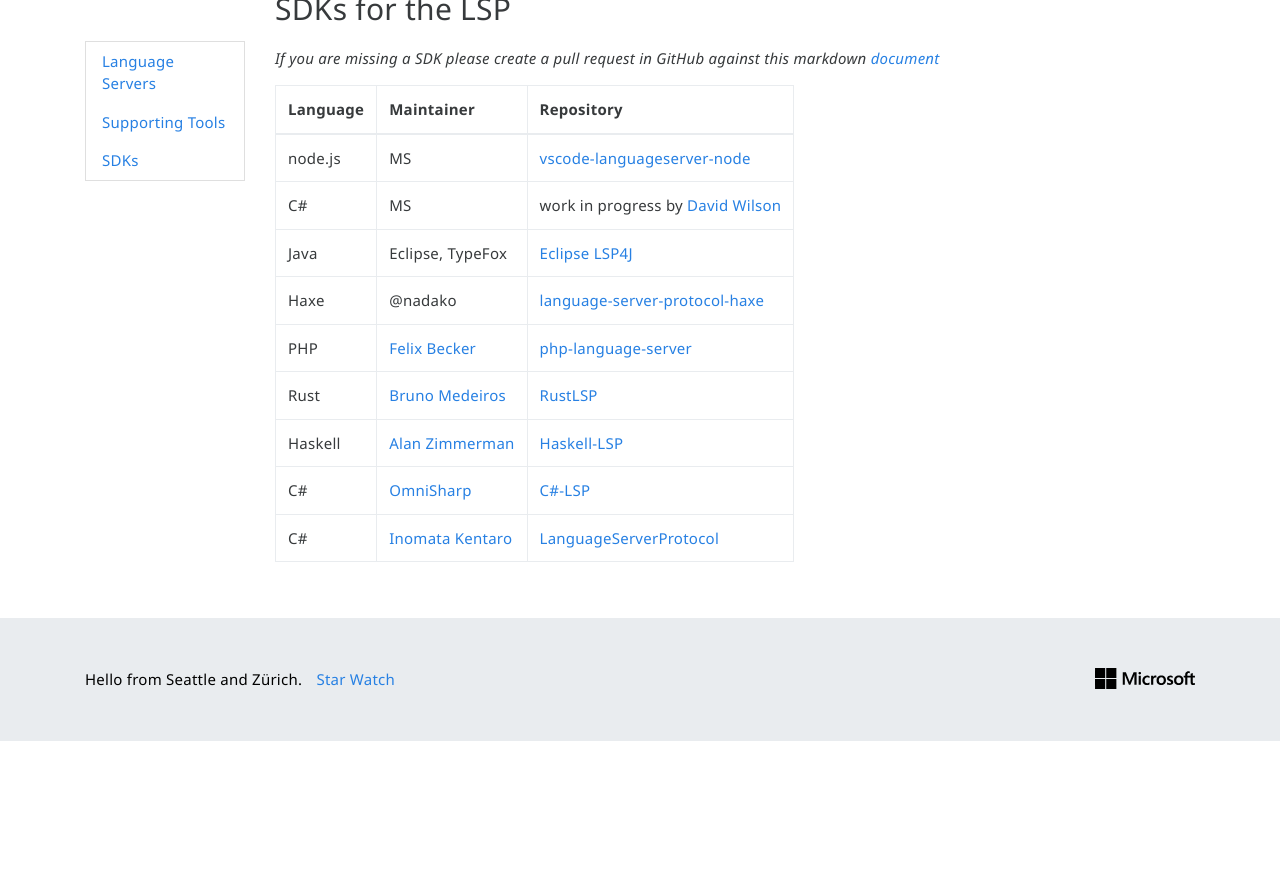
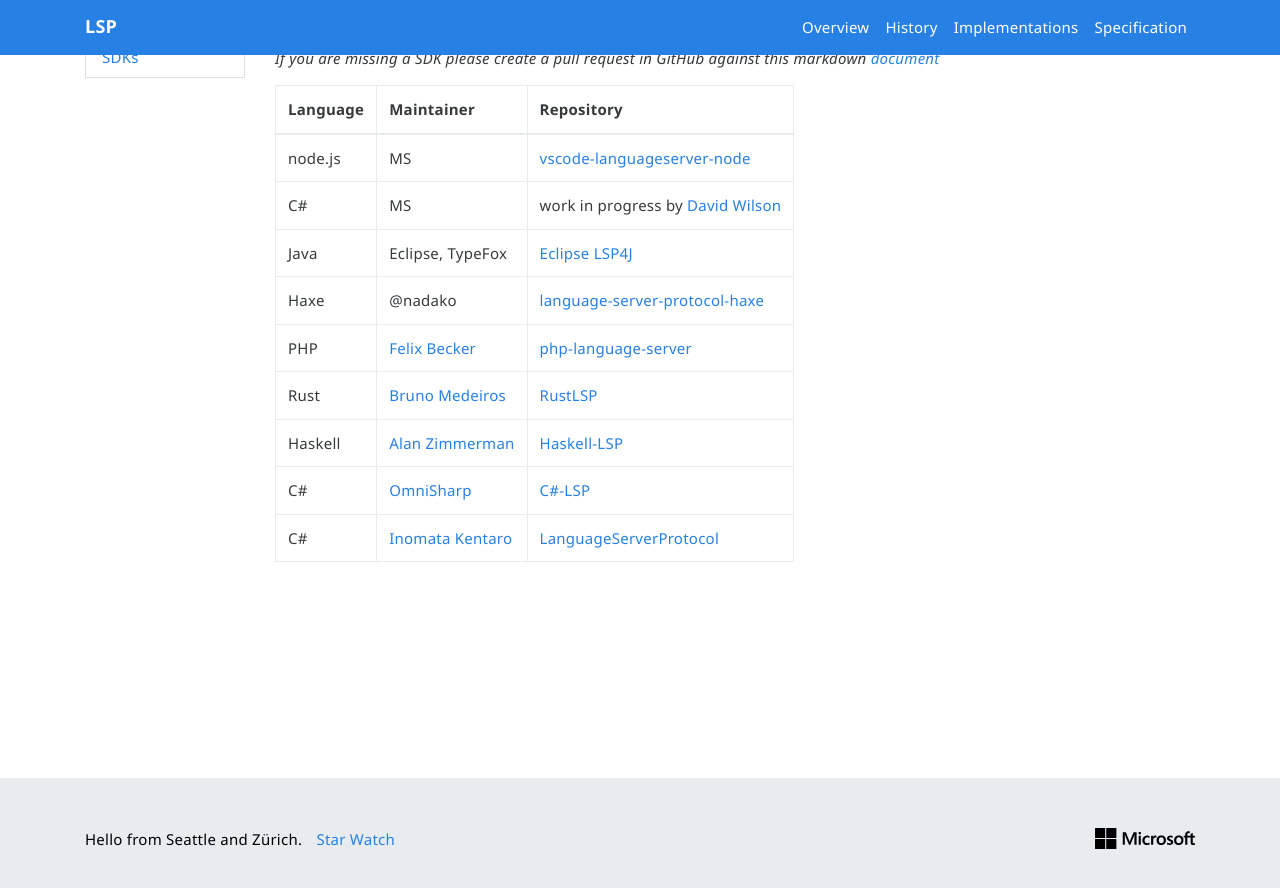
Before and after one commit to microsoft/language-server-protocol, a Jekyll site: the page built from _implementors/sdks.md, in a window 1280 px wide and 900 px high, scrolled down 157 px. Shown: the top 888 px of the window. Built offline with Jekyll 4.4.1, drawn with Linux system fonts in a browser that asks for light colours; nearby versions of some CDN libraries; before the commit the page ends 900 px from its top, so only the background shows below that.

Commit message:
Make navigation sticky using position: sticky

```diff
--- a/_includes/topnav.html
+++ b/_includes/topnav.html
@@ -1,4 +1,4 @@
-<header class="navbar navbar-expand-lg navbar-dark bg-primary">
+<header class="navbar navbar-expand-lg navbar-dark bg-primary lsp-navbar">
     <div class="container navbar-container">
         <a class="navbar-brand" href="{{ site.baseurl }}/">
             {% if page.sectionid != nil %}
--- a/_layouts/implementors.html
+++ b/_layouts/implementors.html
@@ -4,9 +4,8 @@
 
 <div class="container">
     <div class="row single-page">
-        <div class="col-lg-3 col-xl-2 d-none d-lg-block">
-            <div class="card sticky-top" style="top: 40px">
-
+        <div class="col-lg-3 col-xl-2 d-none d-lg-block lsp-sidebar">
+            <div class="card">
                 <ul class="nav flex-column list-unstyled">
                     {% assign sorted = site.implementors | sort: 'index' %}
                     {% for post in sorted %}
--- a/_layouts/specification.html
+++ b/_layouts/specification.html
@@ -11,8 +11,7 @@
             <div id="markdown-content-container">{{ content }}</div>
         </div>
 
-        <div class="col-lg-3 col-xl-2 d-none d-lg-block">
-            <div class="sticky-top" style="top: 40px">
+        <div class="col-lg-3 col-xl-2 d-none d-lg-block lsp-sidebar">
             {% for toc-l1 in site.data.specification-toc %}
             <div class="card">
                 <div id="outlineAccordion" data-children=".item">
@@ -40,4 +39,3 @@
         </div>
     </div>
 </div>
-</div>
--- a/css/main.scss
+++ b/css/main.scss
@@ -18,10 +18,11 @@
 }
 
 .header-container {
-  // background: url('../protocol.jpg');
+  color: #fff;
 
-  color: #fff;
-  margin-bottom: 80px;
+  @media (min-width: 576px) {
+  	margin-bottom: 80px;
+  }
 
   h1 {
 	margin-top: 15px;
@@ -347,13 +348,20 @@
 }
 
 .footer {
-	padding: 50px 0;
+	padding: 15px 0;
 	color: #000;
 	background: #e9ecef;
 
+	@media (min-width: 576px) {
+		padding: 50px 0;
+	}
+
 	img {
 		width: 100px;
-		float: right;
+
+		@media (min-width: 576px) {
+			float: right;
+		}
 	}
 
 	ul {
@@ -378,7 +386,7 @@
 			padding-bottom: 10px;
 
 			@media (min-width: 576px) {
-			display: inline-block;
+				display: inline-block;
 				padding: 0;
 			}
 		}
@@ -387,6 +395,23 @@
 	iframe {
 		position: relative;
 		top: 5px;
+	}
+}
+
+@media (min-width: 768px) {
+	.lsp-navbar {
+		position: -webkit-sticky;
+		position: sticky;
+		top: 0;
+		z-index: 1071;
+	}
+
+	.lsp-sidebar {
+		position: -webkit-sticky;
+		position: sticky;
+		top: 100px;
+		z-index: 1000;
+		height: calc(100vh - 100px);
 	}
 }
 
```
Lines whose indentation alone changed are shown as unchanged.
